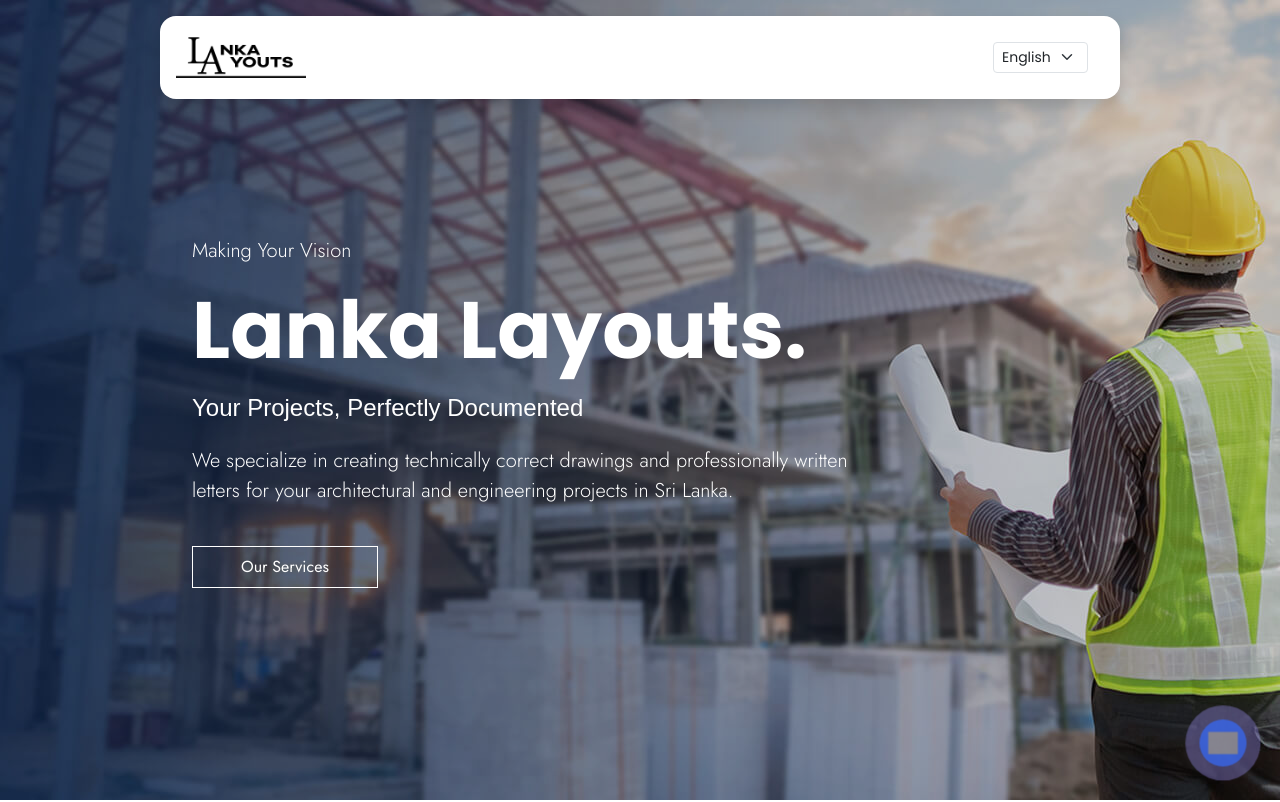
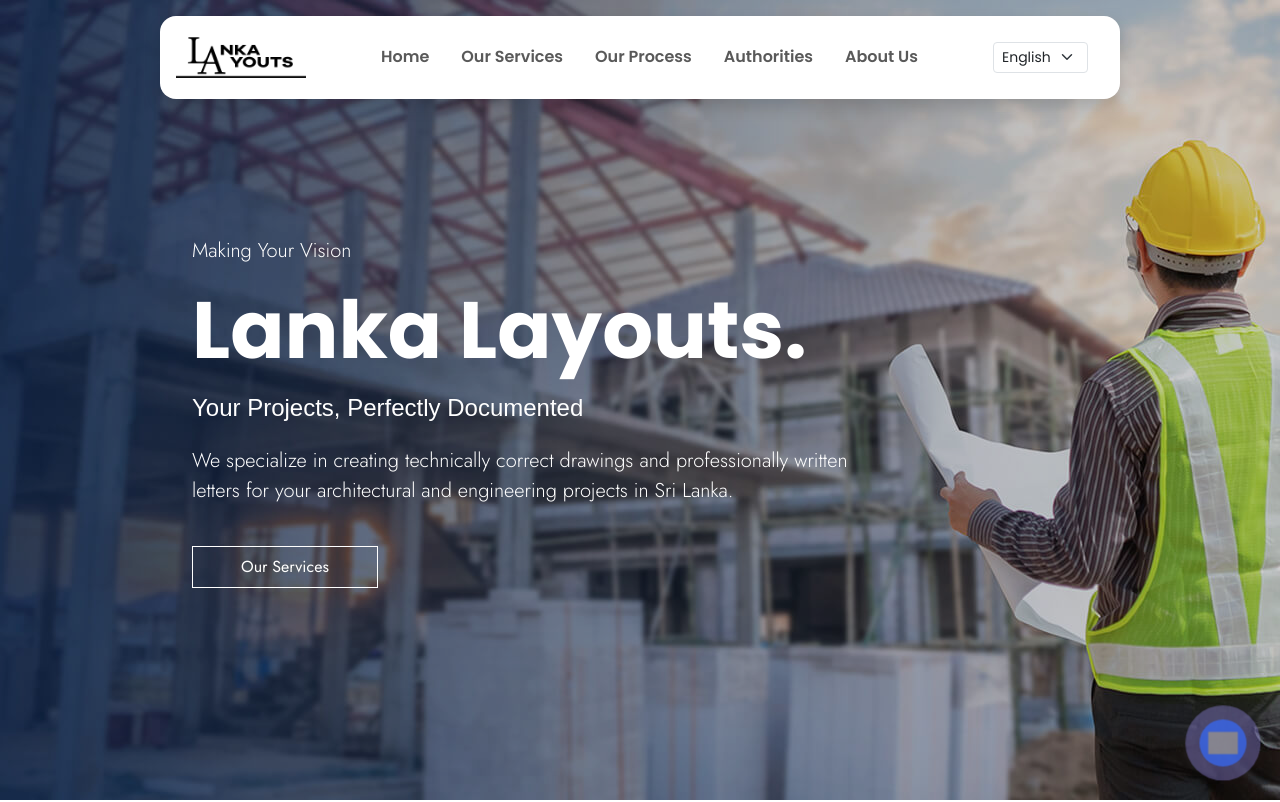
Before and after one commit to dev-kalindu/lanka_layouts, a React (Vite) app: page /#/ in a window 1280 px wide. Shown: the top 802 px of the page. Built offline with nearby package versions, Linux system fonts and the light colour scheme; grey boxes are pictures that could not be loaded; a web font is replaced by a local one.

Commit message:
navbar link fixed

```diff
--- a/src/Layouts/Navbar.jsx
+++ b/src/Layouts/Navbar.jsx
@@ -12,11 +12,19 @@ function Navbar() {
   };
 
   return (
-    <div className="d-flex justify-content-center w-100 outer-nav" style={{ backgroundColor: "transparent" }}>
+    <div
+      className="d-flex justify-content-center w-100 outer-nav"
+      style={{ backgroundColor: "transparent" }}
+    >
       <header className="shadow nav-bar-custom w-75 bg-white px-3 rounded-4 mt-3 custom-animated-border">
         <nav className="navbar navbar-expand-md navbar-light container py-3">
           <a className="navbar-brand fw-bold fs-4 text-dark" href="#">
-            <img src="Images/logo-black.png" width={130} alt="logo" className="" />
+            <img
+              src="Images/logo-black.png"
+              width={130}
+              alt="logo"
+              className=""
+            />
           </a>
           <button
             className="navbar-toggler"
@@ -25,9 +33,27 @@ function Navbar() {
           >
             <span className="navbar-toggler-icon"></span>
           </button>
+
           <div
             className={`collapse navbar-collapse ${isMenuOpen ? "show" : ""}`}
           >
+            <ul className="navbar-nav ms-auto align-items-center">
+              <li className="nav-item me-3">
+                <a href="" className="nav-link fw-semibold"> Home</a>
+              </li>
+              <li className="nav-item me-3">
+                <a href="" className="nav-link fw-semibold"> Our Services</a>
+              </li>
+              <li className="nav-item me-3">
+                <a href="" className="nav-link fw-semibold"> Our Process</a>
+              </li>
+              <li className="nav-item me-3">
+                <a href="" className="nav-link fw-semibold"> Authorities</a>
+              </li>
+              <li className="nav-item me-3">
+                <a href="" className="nav-link fw-semibold"> About Us</a>
+              </li>
+            </ul>
             <ul className="navbar-nav ms-auto align-items-center">
               <li className="nav-item me-3">
                 <select
--- a/src/assets/CSS/App.css
+++ b/src/assets/CSS/App.css
@@ -231,6 +231,11 @@
     align-items: center;
 }
 
+.form-select:focus{
+  border-color: #DEE2E6 !important;
+  box-shadow: none !important;
+}
+
  @media (max-width:639px) {
     .service-section{
     height: auto;
```
Also changed, not shown: 1 other file (tests, documents, lock files or other folders).
